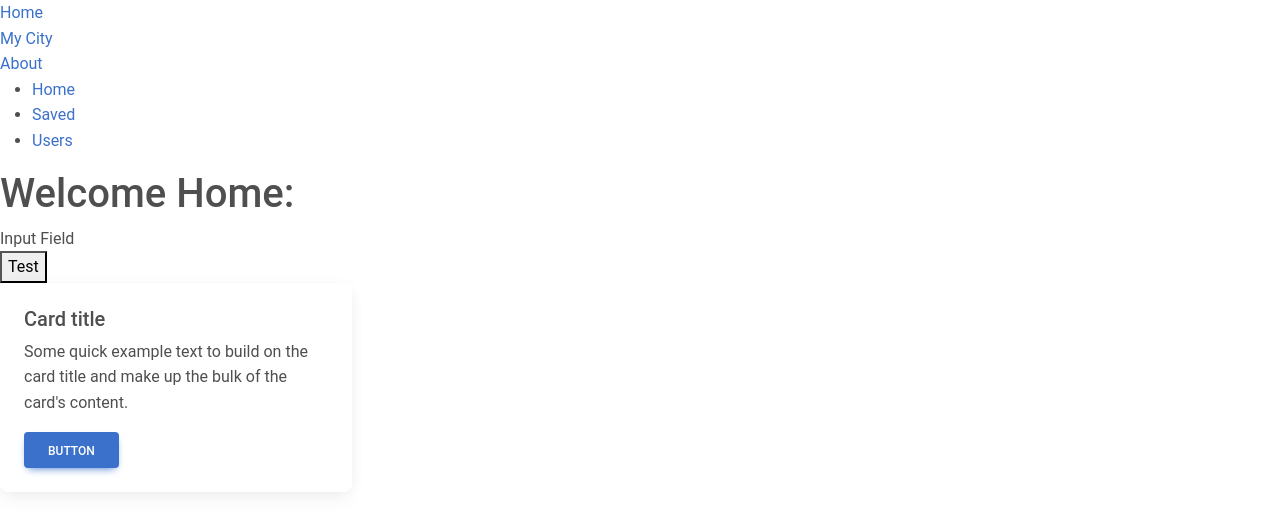
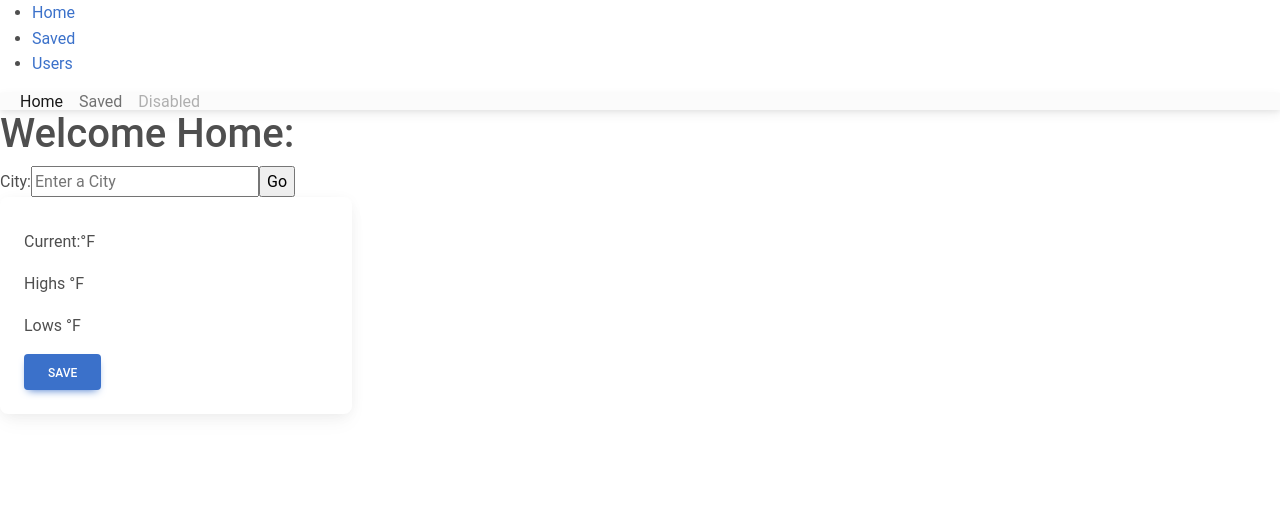
Before and after one commit to mnopprapun/Phase2-project, a React (Create React App) app: page / in a window 1280 px wide. Shown: the top 532 px of the page. Built offline with nearby package versions, Linux system fonts and the light colour scheme; data requests are answered from the project's data file.

Commit message:
Add files via upload

```diff
--- a/db.json
+++ b/db.json
@@ -1,19 +1,92 @@
 {
-	"cities": [
-		{	"id":1,
-			"country": "Turkey",
-			"gasoline": "0.77",
-			"currency": "usd",
-			"diesel": "0.76",
-			"lpg": "0.45"
-		},
-		{
-			"id":2,
-			"country": "United States",
-			"gasoline": "2.30",
-			"currency": "usd",
-			"diesel": "2.38",
-			"lpg": null
-		}
-	]
+  "cities": [
+    {
+      "coord": {
+        "lon": -95.8997,
+        "lat": 29.69
+      },
+      "weather": [
+        {
+          "id": 804,
+          "main": "Clouds",
+          "description": "overcast clouds",
+          "icon": "04d"
+        }
+      ],
+      "base": "stations",
+      "main": {
+        "temp": 75.16,
+        "feels_like": 75.52,
+        "temp_min": 73.38,
+        "temp_max": 77.68,
+        "pressure": 1023,
+        "humidity": 67
+      },
+      "visibility": 10000,
+      "wind": {
+        "speed": 1.01,
+        "deg": 284,
+        "gust": 4
+      },
+      "clouds": {
+        "all": 90
+      },
+      "dt": 1620934995,
+      "sys": {
+        "type": 2,
+        "id": 2033652,
+        "country": "US",
+        "sunrise": 1620905514,
+        "sunset": 1620954487
+      },
+      "timezone": -18000,
+      "id": 4692658,
+      "name": "Fulshear",
+      "cod": 200
+    },
+    {
+      "coord": {
+        "lon": -97.7431,
+        "lat": 30.2672
+      },
+      "weather": [
+        {
+          "id": 803,
+          "main": "Clouds",
+          "description": "broken clouds",
+          "icon": "04d"
+        }
+      ],
+      "base": "stations",
+      "main": {
+        "temp": 72.68,
+        "feels_like": 72.66,
+        "temp_min": 68.61,
+        "temp_max": 76.08,
+        "pressure": 1023,
+        "humidity": 64
+      },
+      "visibility": 10000,
+      "wind": {
+        "speed": 1.99,
+        "deg": 45,
+        "gust": 5.99
+      },
+      "clouds": {
+        "all": 75
+      },
+      "dt": 1620934540,
+      "sys": {
+        "type": 2,
+        "id": 2006840,
+        "country": "US",
+        "sunrise": 1620905892,
+        "sunset": 1620954994
+      },
+      "timezone": -18000,
+      "id": 4671654,
+      "name": "Austin",
+      "cod": 200
+    }
+  ]
 }
--- a/src/App.js
+++ b/src/App.js
@@ -2,7 +2,24 @@ import { render } from 'react-dom';
 import CardContainer from './CardContainer/CardContainer';
 import CitySearch from './CitySearch/CitySearch'
 import Home from './Home'
-import React from "react";
+// import React from "react";
+import React, { useState } from 'react';
+
+import {
+  MDBNavbar,
+  MDBContainer,
+  MDBIcon,
+  MDBNavbarNav,
+  MDBNavbarItem,
+  MDBNavbarLink,
+  MDBNavbarToggler,
+  MDBCollapse,
+  MDBDropdown,
+  MDBDropdownMenu,
+  MDBDropdownToggle,
+  MDBDropdownItem,
+  MDBDropdownLink
+} from 'mdb-react-ui-kit';
 import {
   BrowserRouter as Router,
   Switch,
@@ -13,12 +30,16 @@ import {
 const cityUrl = 'http://localhost:3000/cities'
 
 export default function App() {
+
+  const [showNavLeft, setShowNavLeft] = useState(false);
+
   return (
+
     <Router>
       <div>
         <nav>
           <ul>
-            <li>
+          <li>
               <Link to="/">Home</Link>
             </li>
             <li>
@@ -29,8 +50,46 @@ export default function App() {
             </li>
           </ul>
         </nav>
+      </div>
 
-        {/* A <Switch> looks through its children <Route>s and
+      <MDBNavbar expand='lg' light bgColor='light'>
+      <MDBContainer fluid>
+        <MDBNavbarToggler
+          type='button'
+          data-target='#navbarLeftAlignExample'
+          aria-controls='navbarLeftAlignExample'
+          aria-expanded='false'
+          aria-label='Toggle navigation'
+          onClick={() => setShowNavLeft(!showNavLeft)} >
+          <MDBIcon icon='bars' fas />
+        </MDBNavbarToggler>
+        <MDBCollapse navbar show={showNavLeft}>
+          <MDBNavbarNav className='me-auto mb-2 mb-lg-0'>
+            <MDBNavbarItem>
+              <MDBNavbarLink  active aria-current='page' href='#' to="/" >
+                Home
+              </MDBNavbarLink>
+            </MDBNavbarItem>
+            <MDBNavbarItem>
+              <MDBNavbarLink href='#' to="/saved-cards">Saved</MDBNavbarLink>
+            </MDBNavbarItem>
+
+            <MDBNavbarItem>
+
+            </MDBNavbarItem>
+            <MDBNavbarItem>
+              <MDBNavbarLink disabled href='#' tabIndex={-1} aria-disabled='true'>
+                Disabled
+              </MDBNavbarLink>
+            </MDBNavbarItem>
+          </MDBNavbarNav>
+        </MDBCollapse>
+      </MDBContainer>
+    </MDBNavbar>
+
+
+
+   {/* A <Switch> looks through its children <Route>s and
             renders the first one that matches the current URL. */}
         <Switch>
           <Route path="/saved-cards">
@@ -43,7 +102,10 @@ export default function App() {
             <Home />
           </Route>
         </Switch>
-      </div>
+
+
+
+
     </Router>
   );
 
--- a/src/CardContainer/CardContainer.js
+++ b/src/CardContainer/CardContainer.js
@@ -2,41 +2,56 @@ import React from 'react';
 import SavedCard from "./SavedCards";
 import { render } from 'react-dom';
 
-const cityUrl = 'http://localhost:3000/cities'
-
+const url = 'http://localhost:3000/cities/'
 
 class CardContainer extends React.Component {
-	state={
-        allCards:[]
-    }
+  state = {
+    allCards: []
+  }
 
 
   componentDidMount = () => {
-    fetch(cityUrl)
+    fetch(url)
       .then(res => res.json())
-      .then(data => this.setState({allCards:data}))
+      .then(newCity => this.setState({ allCards: newCity }))
   }
 
-  	render(){
 
-		  return (
-			  <div>
-			{this.state.allCards.map(card=> <SavedCard
-			card={card}
-			key={card.id}
-			country={card.country}
-			gasoline={card.gasoline}
-			diesel={card.diesel}
-			currency={card.currency}
+  deleteHandle = (cards) => {
 
+    let newCardArr = this.state.allCards.filter(card => card != cards)
 
+    this.setState({
+      allCards: newCardArr
+    })
 
+    fetch(url + cards.id, {
+      method: "DELETE",
+      headers: {
+        'Content-Type': 'application/json'
+      }})
+      .then(res => res.json())
+      .then((newCard) => this.setState({ allCards: newCardArr }))
+    }
 
+  render() {
 
-			/>)}
-		</div>
-	);
-}
+    return (
+      <div>
+        {this.state.allCards.map(card =>
+        <SavedCard
+          card={card}
+          key={card.id}
+          name={card.name}
+          current={card.main.temp}
+          highs={card.main.temp_max}
+          lows={card.main.temp_min}
+          deleteHandle={this.deleteHandle}
+
+        />)}
+      </div>
+    );
+  }
 }
 
 
--- a/src/CardContainer/SavedCards.js
+++ b/src/CardContainer/SavedCards.js
@@ -9,19 +9,19 @@ class SavedCard extends Component {
     return (
       <MDBCard style={{ maxWidth: '22rem' }}>
         <MDBCardBody>
-          <MDBCardTitle>{this.props.country}</MDBCardTitle>
-          <MDBCardText>
-          Gasoline:{this.props.gasoline}
+          <MDBCardTitle>{this.props.name}</MDBCardTitle>
+
+        <MDBCardText>
+          Current:{this.props.current}
+        </MDBCardText>
+        <MDBCardText>
+          Highs:{this.props.highs}
+        </MDBCardText>
+         <MDBCardText>
+          Lows:{this.props.lows}
         </MDBCardText>
 
-        <MDBCardText>
-          Disel:{this.props.diesel}
-        </MDBCardText>
-
-        <MDBCardText>
-          Currency:{this.props.currency}
-        </MDBCardText>
-          <MDBBtn>Delete</MDBBtn>
+          <MDBBtn onClick={()=>{this.props.deleteHandle(this.props.card)}}>Delete</MDBBtn>
         </MDBCardBody>
       </MDBCard>
     );
--- a/src/CitySearch/CitySearch.js
+++ b/src/CitySearch/CitySearch.js
@@ -1,18 +1,19 @@
-
-
 import React from 'react';
 import LiveCard from "./LiveCard";
 
-const CitySearch = () => {
+const CitySearch = (props) => {
 
 	return (
 
 		<div>
-			<form>
-				Input Field
-			</form>
-			<button>Test</button>
-			<LiveCard />
+			<form onSubmit={props.searchHandle}>
+                <label>City:
+                <input type="text"  name="city" onChange={props.handleChange} placeholder="Enter a City" />
+                </label>
+                <input type="submit"  value="Go" />
+            </form>
+			<LiveCard weather={props.weather}
+			addCity={props.addCity}/>
 		</div>
 	);
 }
--- a/src/CitySearch/LiveCard.js
+++ b/src/CitySearch/LiveCard.js
@@ -7,15 +7,26 @@ class LiveCard extends Component {
 
 	render() {
 		return (
+				<form onClick={()=>{this.props.addCity(this.props.weather)}}>
 			<MDBCard style={{ maxWidth: '22rem' }}>
-				<MDBCardBody>
-					<MDBCardTitle>Card title</MDBCardTitle>
+
+				<MDBCardBody >
+					<MDBCardTitle>{this.props.weather.name}</MDBCardTitle>
 					<MDBCardText>
-						Some quick example text to build on the card title and make up the bulk of the card's content.
-        </MDBCardText>
-					<MDBBtn>Button</MDBBtn>
+						Current:{this.props.weather.main.temp}&deg;F
+                    </MDBCardText>
+
+                    <MDBCardText>
+						Highs {this.props.weather.main.temp_max}&deg;F
+                    </MDBCardText>
+
+                    <MDBCardText>
+						Lows {this.props.weather.main.temp_min}&deg;F
+                    </MDBCardText>
+					<MDBBtn>Save</MDBBtn>
 				</MDBCardBody>
 			</MDBCard>
+				</form>
 		);
 	}
 }
--- a/src/Home.js
+++ b/src/Home.js
@@ -5,17 +5,74 @@ import CitySearch from './CitySearch/CitySearch';
 
 
 
-const cityUrl = 'http://localhost:3000/cities'
+const url = "http://localhost:3000/cities/"
 
 class Home extends React.Component {
 
+  state = {
+    weather: {
+      name: '',
+      main: {
+        temp: '',
+        temp_max: '',
+        temp_min: ''
+      }
+    },
+    city: [],
+    allCities: []
+  }
+
+
+  componentDidMount = () => {
+    fetch(url)
+      .then(res => res.json())
+      .then(newCity => this.setState({ allCities: newCity }))
+  }
+
+
+  searchHandle = (event) => {
+    event.preventDefault();
+    let city = this.state.city
+    const cityUrl = `http://api.openweathermap.org/data/2.5/weather?q=${city}&units=imperial&appid=51e464ca4cdfb256e268caccccef8edf`
+
+    fetch(cityUrl)
+      .then(response => response.json())
+      .then(data => this.setState({ weather: data }))
+  }
+
+
+  handleChange = (event) => {
+    this.setState({
+      city: event.target.value
+    })
+  }
+
+  addCity = (city) => {
+    let postOptions = {
+      method: "POST",
+      headers: {
+        'Content-Type': 'application/json'
+
+      },
+      body: JSON.stringify(city)
+    }
+    fetch(url, postOptions)
+      .then(res => res.json())
+      .then(newCity => this.setState({ allCities: [...this.state.allCities, newCity] }))
+    // console.log ('saved');
+  }
 
 
   render() {
     return (
       <div>
-          <h1>Welcome Home:</h1>
-          <CitySearch/>
+        <h1>Welcome Home:</h1>
+        <CitySearch searchHandle={this.searchHandle}
+          handleChange={this.handleChange}
+          weather={this.state.weather}
+          addCity={this.addCity}
+        />
+
       </div>
     );
   }
--- a/src/index.js
+++ b/src/index.js
@@ -16,28 +16,8 @@ import {
 ReactDOM.render(
   <React.StrictMode>
 
-    <Router>
-      <nav>
-        <Link to="/">Home</Link>
-      </nav>
-      <nav>
-        <Link to="/MyCity">My City</Link>
-      </nav>
-      <nav>
-        <Link to="/about">About</Link>
-      </nav>
-      <Switch>
-        <Route path="/">
-        </Route>
-        <Route path="/MyCity">
-          <MyCities />
-        </Route>
-        <Route path="/about">
-          <About />
-        </Route >
-      </Switch>
 
-    </Router>
+
 
     <App />
 
```
